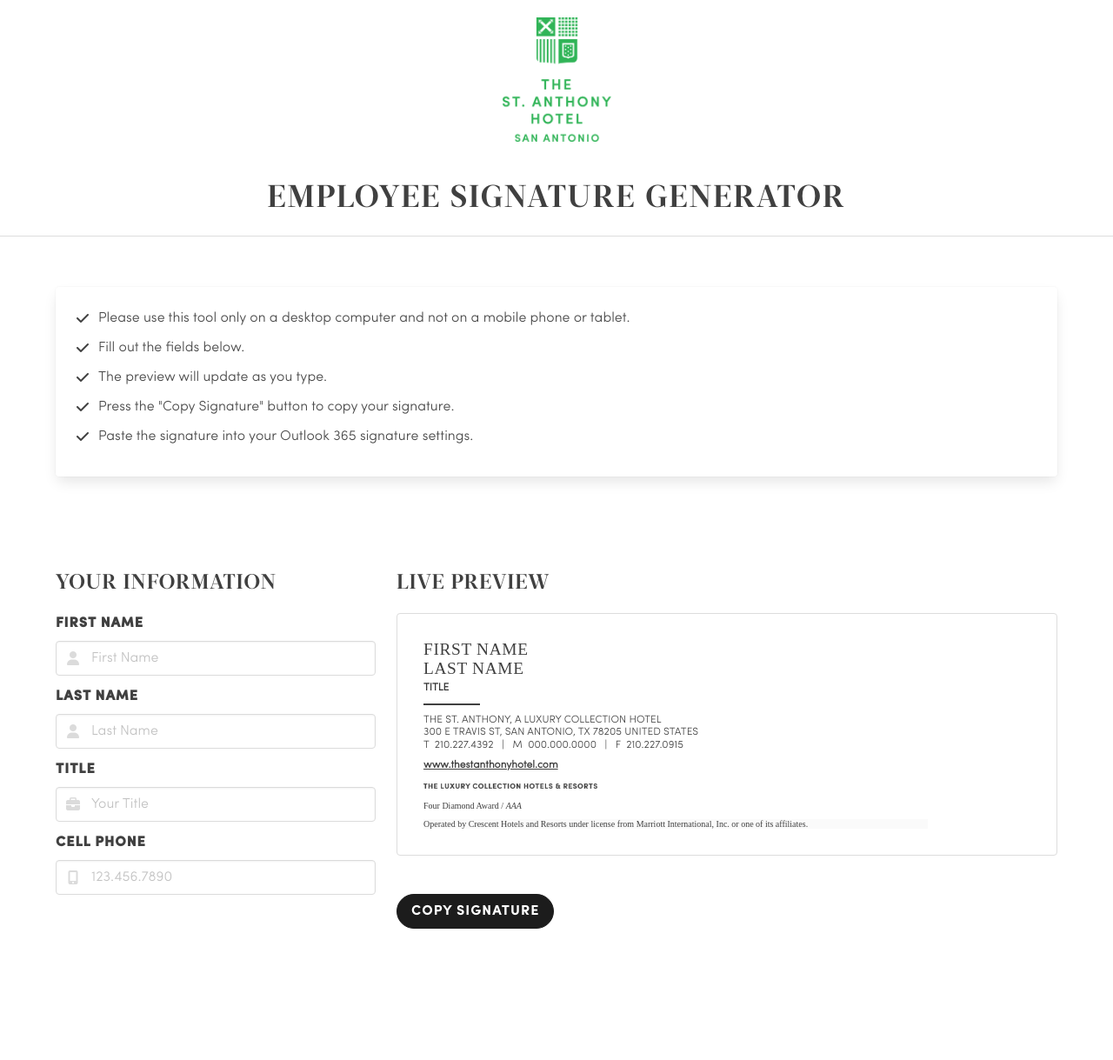
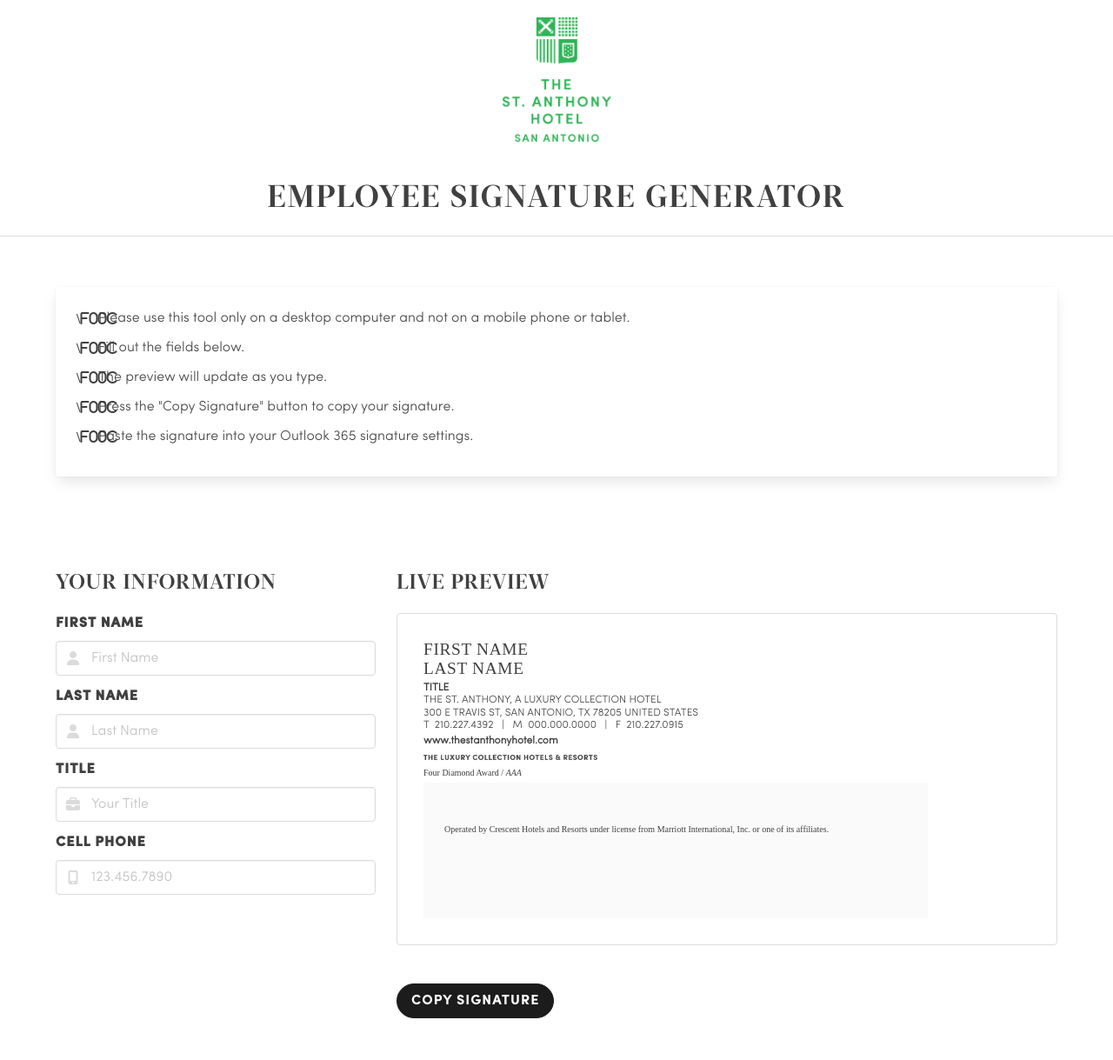
Before and after one commit to mattlawlis/St-Anthony-Signature-Generator, a PHP site: page /authorized.php in a window 1280 px wide. Shown: the whole page at 87% size. Before the commit the page ends 1068 px from the top, so only its background shows below. Run offline with PHP 8.4, Linux system fonts and the light colour scheme; the visitor is signed in with stand-in values (Sample User, id 1).

Commit message:
Update styles.css

```diff
--- a/css/styles.css
+++ b/css/styles.css
@@ -1,4 +1,6 @@
-/* Import Custom Fonts */
+/* css/styles.css */
+
+/* Custom Fonts */
 @font-face {
   font-family: 'ActaHeadline-Bold';
   src: url('../fonts/ActaHeadline-Bold.otf') format('opentype');
@@ -16,9 +18,16 @@
 body, p, label, button, input, select, textarea {
   font-family: 'SofiaProLight', Arial, sans-serif;
   color: #404040;
+  margin: 0;
+  padding: 0;
 }
 
-/* Header */
+a {
+  text-decoration: none !important; /* remove underline */
+  color: #404040;
+}
+
+/* Header, Section Headings, etc. */
 .header {
   background-color: #FFF;
   padding: 20px 0;
@@ -35,7 +44,6 @@
   font-size: 36px;
 }
 
-/* Mobile Warning (hidden by default) */
 #mobile-warning {
   display: none;
   font-family: 'SofiaProBold', sans-serif;
@@ -50,7 +58,7 @@
   margin-right: 5px;
 }
 
-/* Section Headings */
+/* Section Headings ("Your Information" and "Live Preview") */
 .acta-headline {
   font-family: 'ActaHeadline-Bold', sans-serif;
   text-transform: uppercase;
@@ -79,8 +87,7 @@
 .signature {
   max-width: 600px;
   padding: 10px;
-  /* Force Arial for everything except where explicitly overridden */
-  font-family: "Arial", sans-serif !important;
+  font-family: "Arial", sans-serif !important; /* Force Arial except for name/awards/footer */
   line-height: normal !important;
 }
 
@@ -91,6 +98,7 @@
   letter-spacing: 0.5pt;
   margin: 0 0 5px 0;
   text-transform: uppercase;
+  line-height: 1.1;
 }
 
 /* Title in Arial */
@@ -98,47 +106,51 @@
   font-size: 9pt;
   margin: 0;
   text-transform: uppercase;
+  line-height: 1.2;
 }
-/* Title-line */
-.signature .title-line {
-  width: 65px;
-  border-bottom: 2px solid #404040;
+
+/* Divider row */
+.signature .divider {
   margin: 10px 0;
 }
 
-/* Address, phone, website, etc. in Arial */
+/* Address & phone lines with reduced spacing for Outlook */
 .signature .address,
 .signature .phone {
   margin: 0;
   line-height: 1.2;
   font-size: 9pt;
 }
-.signature .website,
-.signature .awards,
-.signature .footer {
+
+/* Website line with minimal vertical spacing */
+.signature .website {
   font-size: 9pt;
-  margin: 0 0 5px 0;
+  margin: 5px 0;
+  font-weight: bold;
 }
-.signature .website {
-  margin: 10px 0;
+
+/* Logo with minimal margin top/bottom */
+.signature .logo {
+  margin: 5px 0;
 }
-.signature .logo {
-  margin: 10px 0;
-}
+
 /* Awards in Times New Roman */
 .signature .awards {
   font-family: "Times New Roman", serif !important;
   font-size: 7.5pt;
+  margin: 5px 0;
+  line-height: 1.2;
 }
+
 /* Footer in Times New Roman */
 .signature .footer {
   font-family: "Times New Roman", serif !important;
   font-size: 7.5pt;
-  margin: 10px 0 0 0;
-  padding: 0;
+  margin: 5px 0 0 0;
+  line-height: 1.2;
 }
 
-/* Copy Button Styling */
+/* Copy Button */
 #copyBtn {
   margin-top: 20px;
   background-color: #1c1c1c !important;
@@ -159,6 +171,7 @@
 .instruction-card .card-content ul {
   list-style: none;
   padding-left: 0;
+  margin: 0;
 }
 .instruction-card .card-content ul li {
   position: relative;
@@ -166,7 +179,7 @@
   margin-bottom: 10px;
 }
 .instruction-card .card-content ul li::before {
-  content: "\f00c";
+  content: "\\f00c";
   font-family: "Font Awesome 5 Free";
   font-weight: 900;
   position: absolute;
@@ -175,7 +188,7 @@
   color: #404040;
 }
 
-/* Responsive: On mobile/tablet, hide all content except the header (which includes the mobile warning) */
+/* Responsive: On mobile/tablet, hide all content except the header */
 @media (max-width: 768px) {
   body > :not(.header) {
     display: none;
```
